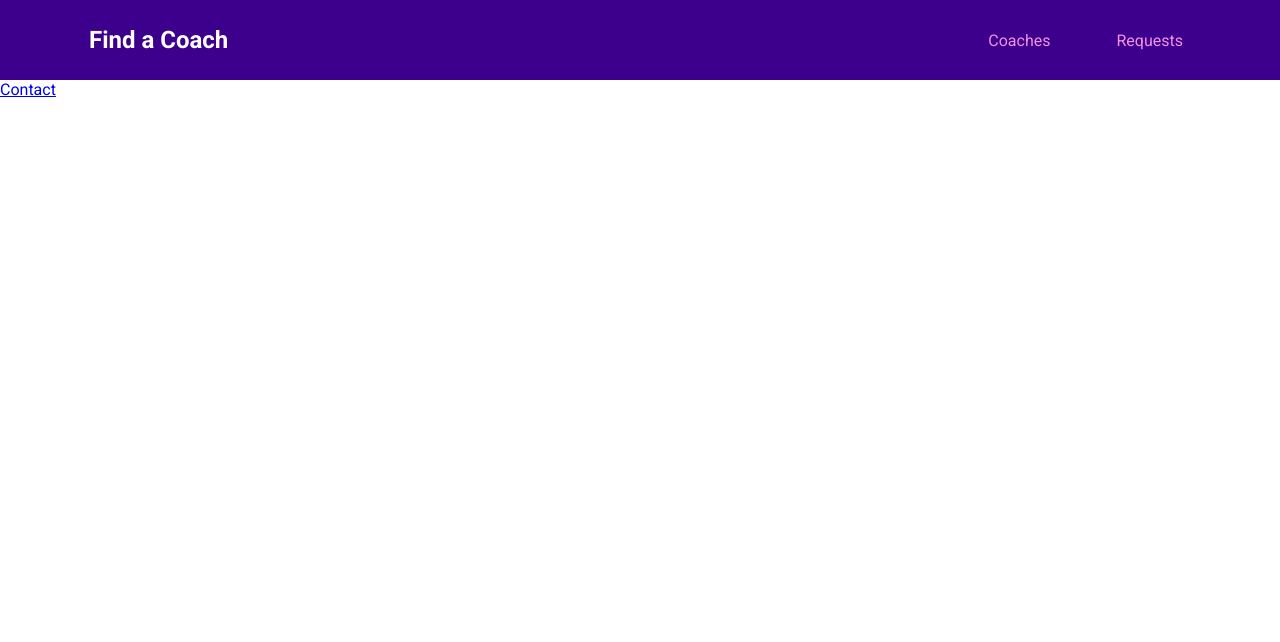
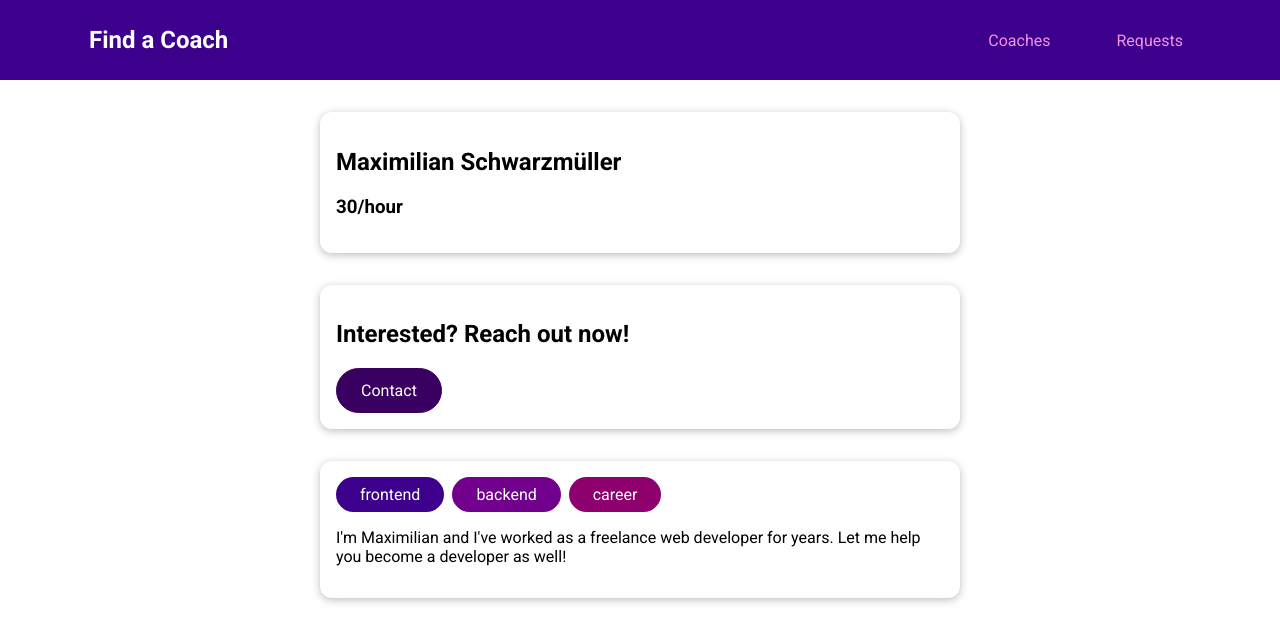
Before and after one commit to yarivgdidi/coach-app-vue-course, a Vue app: page /coaches/c1 in a window 1280 px wide. Shown: the top 642 px of the page. Built offline with nearby package versions, Linux system fonts and the light colour scheme.

Commit message:
coach details

```diff
--- a/src/components/coaches/CoachItem.vue
+++ b/src/components/coaches/CoachItem.vue
@@ -25,7 +25,7 @@
       return this.$route.path + '/' + this.id + '/contact';
     },
     coachDetailsLink() {
-      return this.$route.path + '/' + this.id + '/contact';
+      return this.$route.path + '/' + this.id;
     }
   }
 }
--- a/src/pages/coaches/CoachDetails.vue
+++ b/src/pages/coaches/CoachDetails.vue
@@ -1,11 +1,57 @@
 <template>
-  <router-view></router-view>
-  <router-link to="/coaches/c1/contact">Contact</router-link>
+  <section>
+    <base-card>
+      <h2>{{ fullName }}</h2>
+      <h3>{{ rate }}/hour </h3>
+
+    </base-card>
+  </section>
+  <section>
+    <header>
+      <base-card>
+        <h2>Interested? Reach out now!</h2>
+        <base-button link :to="contactLink">Contact</base-button>
+      </base-card>
+    </header>
+    <router-view></router-view>
+  </section>
+  <section>
+    <base-card>
+      <base-badge v-for="area in areas" :key="area" :type="area" :title="area" />
+      <p>{{ selectedCoach.description }}</p>
+    </base-card>
+  </section>
 </template>
 
 <script>
 export default {
-name: "CoachDetails"
+  name: "CoachDetails",
+  props: ['id'],
+  data() {
+    return {
+      selectedCoach: null
+    }
+  },
+  computed: {
+    fullName() {
+      return this.selectedCoach.firstName + ' ' + this.selectedCoach.lastName;
+    },
+    contactLink() {
+      return this.$route.path + '/contact'
+    },
+    areas() {
+      return this.selectedCoach.areas;
+    },
+    rate() {
+      return this.selectedCoach.hourlyRate;
+    },
+    description() {
+      return this.selectedCoach.description;
+    },
+  },
+  created() {
+    this.selectedCoach = this.$store.getters['coaches/coaches'].find(coach => coach.id===this.id);
+  }
 }
 </script>
 
--- a/src/pages/requests/ContactCoach.vue
+++ b/src/pages/requests/ContactCoach.vue
@@ -1,5 +1,5 @@
 <template>
-<p>ContactCoach</p>
+  <span>Contact</span>
 </template>
 
 <script>
--- a/src/router/index.js
+++ b/src/router/index.js
@@ -11,7 +11,10 @@
   routes: [
     { path: '/', redirect: '/coaches' },
     { path: '/coaches', component: CoachList },
-    { path: '/coaches/:id', component: CoachDetails, children: [
+    { path: '/coaches/:id',
+      component: CoachDetails,
+      props: true,
+      children: [
         {path: 'contact', component: ContactCoach},
       ] },
     { path: '/register', component: CoachRegistration },
```
